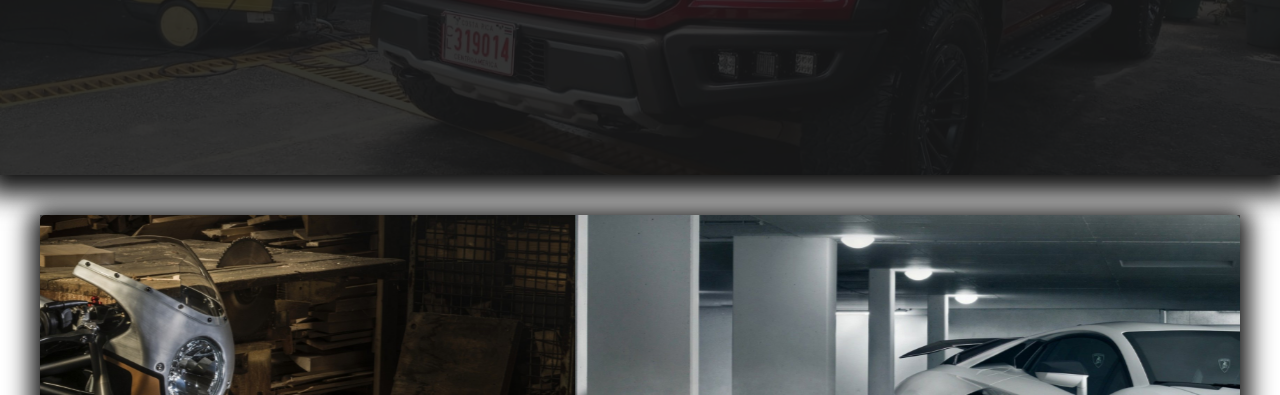
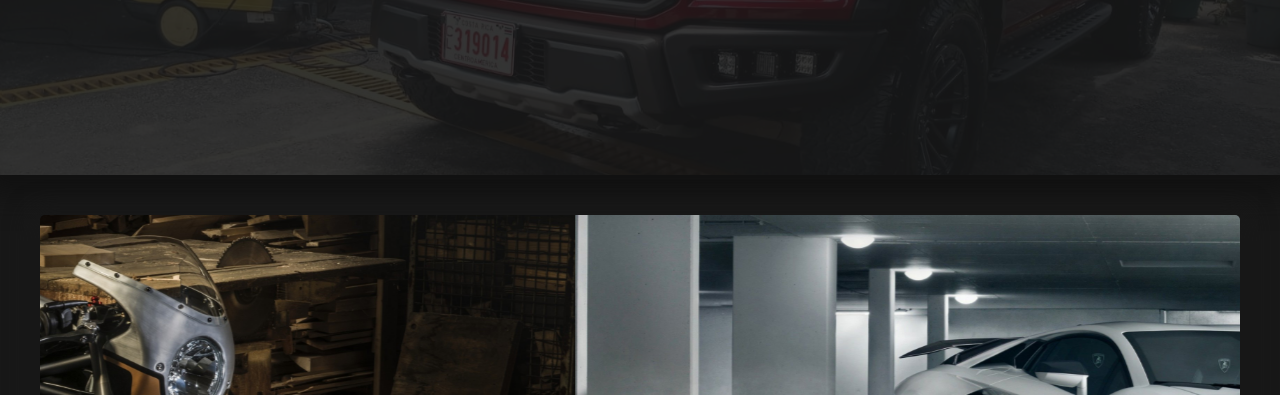
Before and after one commit to b4Erick/InsanityClean, a plain HTML site: page index.html in a window 1280 px wide. Shown: the part 405-800 px from the top of the page. Drawn offline with Linux system fonts and the light colour scheme; a web font is replaced by a local one.

Commit message:
fondo commit

```diff
--- a/css/estilos.css
+++ b/css/estilos.css
@@ -8,11 +8,7 @@
 }
 
 body {
-    background-image: url(../img/textura.jpg);
-    background-position: center;
-    background-size: cover;
-    background-repeat: no-repeat;
-    background-attachment: fixed;
+    background-color: rgb(24, 24, 24);
 }
 
 header {
```
